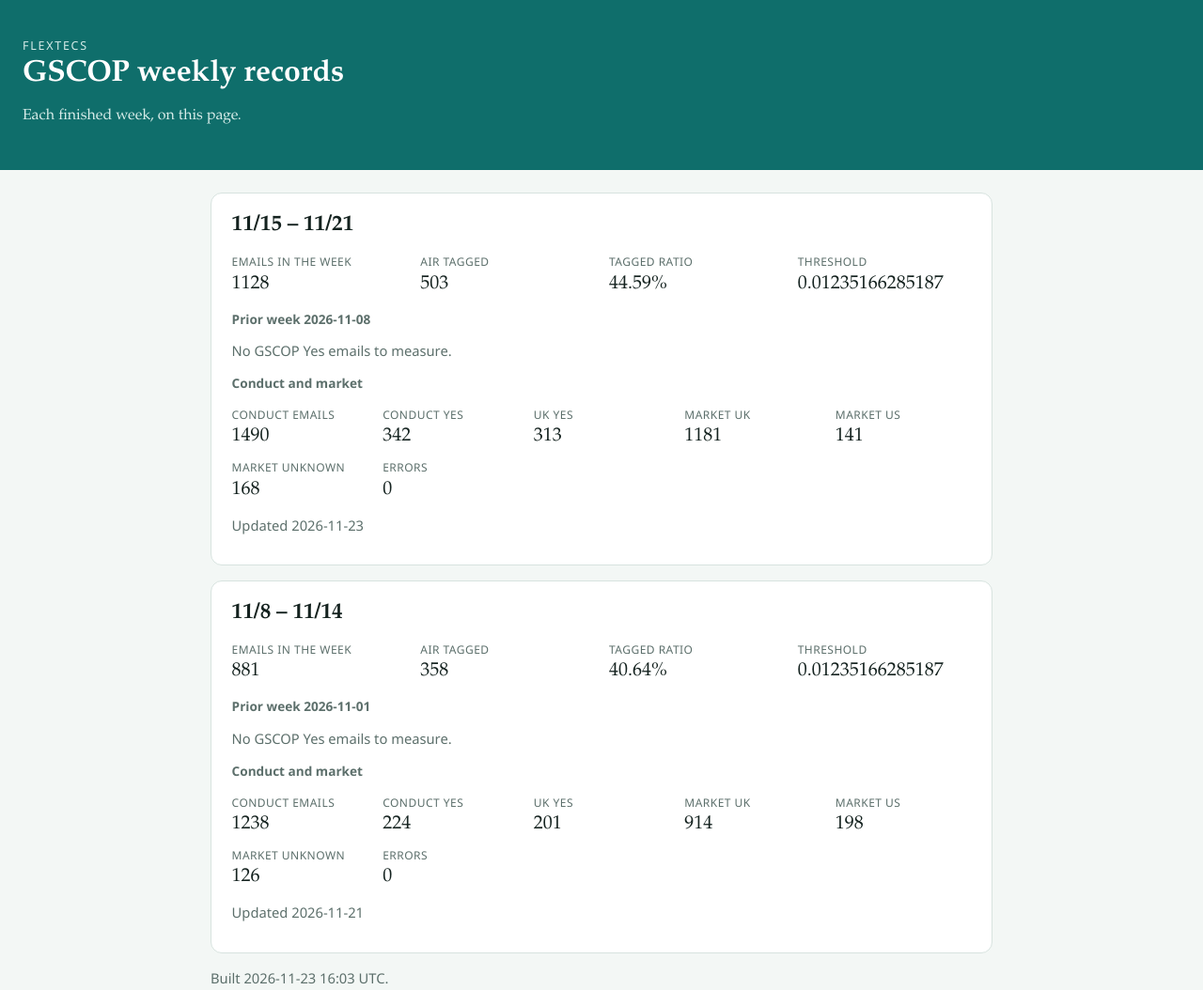
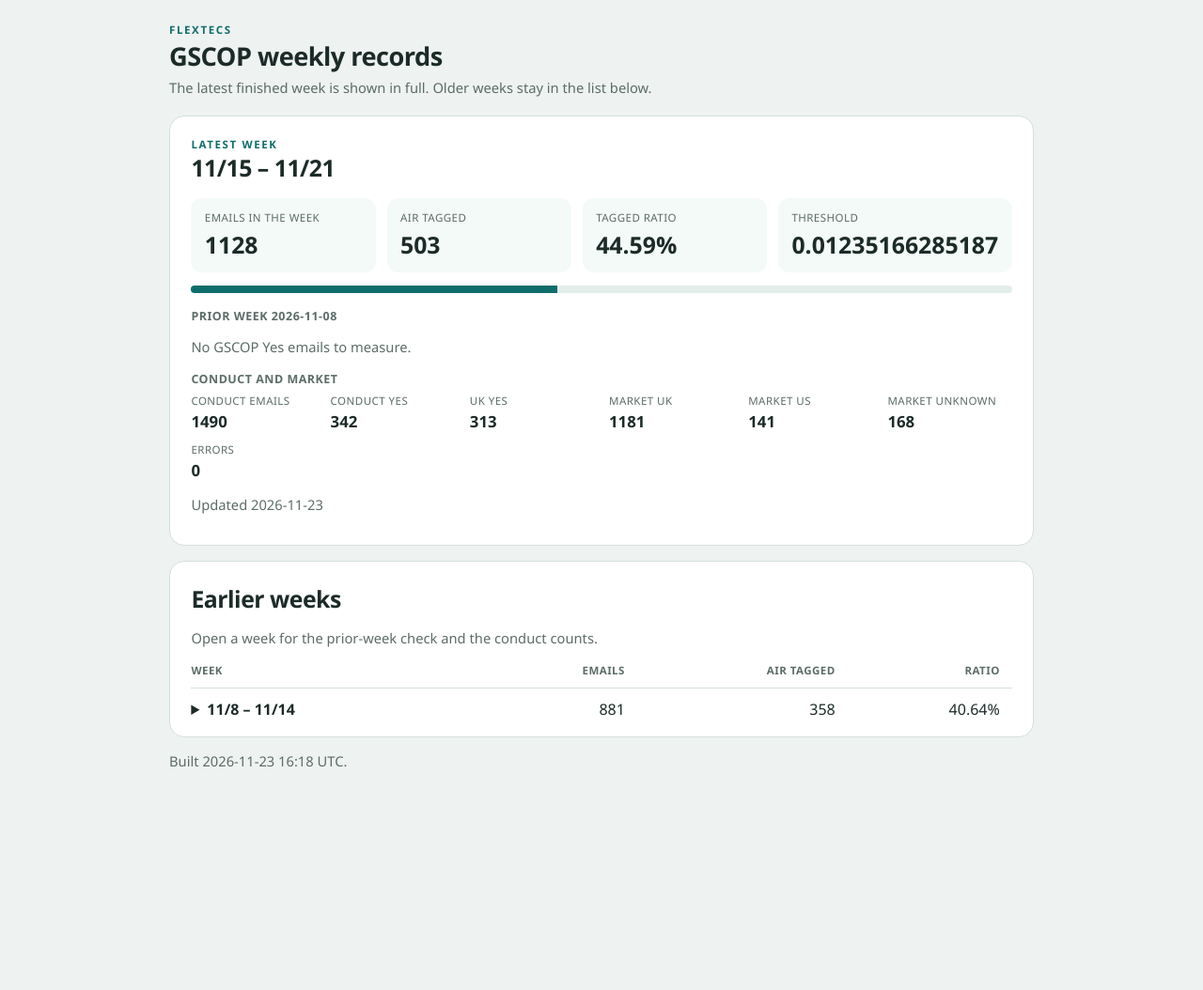
Before and after one commit to FlexTecsAI/gscop-weekly, a plain HTML site: page index.html in a window 1280 px wide. Shown: the whole page at 94% size. After the commit the page ends 883 px from the top, so only its background shows below. Drawn offline with Linux system fonts and the light colour scheme.

Commit message:
Publish the weekly records.

```diff
--- a/index.html
+++ b/index.html
@@ -7,66 +7,94 @@
   <style>
     :root {
       color-scheme: light;
-      --ink: #14221f;
-      --muted: #5c6f6b;
-      --line: #d7e3df;
-      --paper: #f3f7f5;
+      --ink: #1c2b28;
+      --muted: #5c6c68;
+      --line: #d5e0dc;
+      --paper: #eef2f1;
       --card: #ffffff;
       --teal: #0f6e6b;
+      --wash: #f4faf8;
     }
     * { box-sizing: border-box; }
     body {
       margin: 0;
-      font-family: "Iowan Old Style", Palatino, Georgia, serif;
+      font-family: "Segoe UI", "Avenir Next", sans-serif;
       color: var(--ink);
       background: var(--paper);
     }
-    header.site {
-      background: var(--teal);
-      color: white;
-      padding: 2.5rem 1.5rem 2rem;
-    }
-    header.site p { color: #d7ece9; }
-    main { max-width: 880px; margin: 0 auto; padding: 1.5rem; }
-    h1 { font-weight: 600; font-size: 2rem; margin: 0.2rem 0; }
-    h2 { font-size: 1.45rem; margin: 0; }
-    .mark { letter-spacing: 0.14em; text-transform: uppercase; font-family: "Avenir Next", "Segoe UI", sans-serif; font-size: 0.78rem; margin: 0; }
-    article {
+    main { max-width: 960px; margin: 0 auto; padding: 1.5rem 1.25rem 3rem; }
+    header.site { display: flex; justify-content: space-between; gap: 1rem; align-items: flex-end; margin-bottom: 1.25rem; }
+    h1 { font-weight: 650; font-size: 1.7rem; margin: 0.15rem 0 0.3rem; letter-spacing: -0.02em; }
+    h2 { font-size: 1.55rem; margin: 0; letter-spacing: -0.02em; }
+    h3 { font-size: 0.78rem; margin: 1rem 0 0.35rem; color: var(--muted); font-weight: 650; letter-spacing: 0.04em; text-transform: uppercase; }
+    .mark, .kicker { letter-spacing: 0.14em; text-transform: uppercase; font-size: 0.72rem; font-weight: 700; color: var(--teal); margin: 0; }
+    .lede, .note, .updated, .empty { color: var(--muted); font-size: 0.92rem; }
+    .lede { margin: 0; max-width: 38rem; }
+    article, .archive {
       background: var(--card);
       border: 1px solid var(--line);
-      border-radius: 12px;
-      padding: 1.25rem 1.35rem 1.1rem;
-      margin-bottom: 1rem;
+      border-radius: 16px;
+      padding: 1.35rem 1.4rem 1.15rem;
     }
-    dl { display: grid; grid-template-columns: repeat(auto-fit, minmax(140px, 1fr)); gap: 0.8rem 1rem; margin: 1rem 0; }
-    dt { font-family: "Avenir Next", "Segoe UI", sans-serif; font-size: 0.75rem; letter-spacing: 0.04em; text-transform: uppercase; color: var(--muted); }
-    dd { margin: 0.15rem 0 0; font-size: 1.25rem; }
-    h3 { font-family: "Avenir Next", "Segoe UI", sans-serif; font-size: 0.85rem; margin: 0.6rem 0 0.3rem; color: var(--muted); font-weight: 600; }
-    .note, .updated, .empty { color: var(--muted); font-family: "Avenir Next", "Segoe UI", sans-serif; font-size: 0.92rem; }
+    .archive { margin-top: 1rem; padding-bottom: 0.4rem; }
+    .stats { display: grid; grid-template-columns: repeat(4, 1fr); gap: 0.75rem; margin: 1rem 0 0.85rem; }
+    .stats div { background: var(--wash); border-radius: 12px; padding: 0.85rem 0.9rem; }
+    dt { font-size: 0.72rem; letter-spacing: 0.04em; text-transform: uppercase; color: var(--muted); }
+    dd { margin: 0.2rem 0 0; font-size: 1.55rem; font-weight: 650; font-variant-numeric: tabular-nums; }
+    .bar { height: 8px; background: #e3eeeb; border-radius: 99px; overflow: hidden; margin: 0 0 0.4rem; }
+    .bar span { display: block; height: 100%; background: var(--teal); }
+    .fold dl { display: grid; grid-template-columns: repeat(auto-fit, minmax(120px, 1fr)); gap: 0.7rem 1rem; margin: 0.4rem 0 0.8rem; }
+    .fold dd { font-size: 1.05rem; }
+    table { width: 100%; border-collapse: collapse; }
+    th { text-align: left; font-size: 0.72rem; letter-spacing: 0.04em; text-transform: uppercase; color: var(--muted); font-weight: 650; padding: 0.15rem 0.8rem 0.7rem 0; border-bottom: 1px solid var(--line); }
+    td { padding: 0.72rem 0.8rem 0.72rem 0; border-bottom: 1px solid #e7efec; font-variant-numeric: tabular-nums; vertical-align: top; }
+    tr:last-child td { border-bottom: 0; }
+    td:nth-child(n+2), th:nth-child(n+2) { text-align: right; }
+    summary { cursor: pointer; font-weight: 650; }
+    .scroll { overflow-x: auto; }
+    @media (max-width: 720px) {
+      .stats { grid-template-columns: 1fr 1fr; }
+      header.site { display: block; }
+    }
   </style>
 </head>
 <body>
-  <header class="site">
-    <p class="mark">FlexTecs</p>
-    <h1>GSCOP weekly records</h1>
-    <p>Each finished week, on this page.</p>
-  </header>
   <main>
-    <article>
+    <header class="site">
+      <div>
+        <p class="mark">FlexTecs</p>
+        <h1>GSCOP weekly records</h1>
+        <p class="lede">The latest finished week is shown in full. Older weeks stay in the list below.</p>
+      </div>
+    </header>
+    <article class="latest">
+      <p class="kicker">Latest week</p>
       <h2>11/15 – 11/21</h2>
-      <dl><div><dt>Emails in the week</dt><dd>1128</dd></div><div><dt>AIR tagged</dt><dd>503</dd></div><div><dt>Tagged ratio</dt><dd>44.59%</dd></div><div><dt>Threshold</dt><dd>0.01235166285187</dd></div></dl>
-      <h3>Prior week 2026-11-08</h3><p class="note">No GSCOP Yes emails to measure.</p>
-      <h3>Conduct and market</h3><dl><div><dt>Conduct emails</dt><dd>1490</dd></div><div><dt>Conduct Yes</dt><dd>342</dd></div><div><dt>UK Yes</dt><dd>313</dd></div><div><dt>Market UK</dt><dd>1181</dd></div><div><dt>Market US</dt><dd>141</dd></div><div><dt>Market unknown</dt><dd>168</dd></div><div><dt>Errors</dt><dd>0</dd></div></dl>
+      <dl class="stats"><div><dt>Emails in the week</dt><dd>1128</dd></div><div><dt>AIR tagged</dt><dd>503</dd></div><div><dt>Tagged ratio</dt><dd>44.59%</dd></div><div><dt>Threshold</dt><dd>0.01235166285187</dd></div></dl>
+      <div class="bar" aria-hidden="true"><span style="width: 44.59%"></span></div>
+      <div class="fold">
+        <h3>Prior week 2026-11-08</h3><p class="note">No GSCOP Yes emails to measure.</p>
+        <h3>Conduct and market</h3><dl><div><dt>Conduct emails</dt><dd>1490</dd></div><div><dt>Conduct Yes</dt><dd>342</dd></div><div><dt>UK Yes</dt><dd>313</dd></div><div><dt>Market UK</dt><dd>1181</dd></div><div><dt>Market US</dt><dd>141</dd></div><div><dt>Market unknown</dt><dd>168</dd></div><div><dt>Errors</dt><dd>0</dd></div></dl>
+      </div>
       <p class="updated">Updated 2026-11-23</p>
-    </article>
-<article>
-      <h2>11/8 – 11/14</h2>
-      <dl><div><dt>Emails in the week</dt><dd>881</dd></div><div><dt>AIR tagged</dt><dd>358</dd></div><div><dt>Tagged ratio</dt><dd>40.64%</dd></div><div><dt>Threshold</dt><dd>0.01235166285187</dd></div></dl>
-      <h3>Prior week 2026-11-01</h3><p class="note">No GSCOP Yes emails to measure.</p>
-      <h3>Conduct and market</h3><dl><div><dt>Conduct emails</dt><dd>1238</dd></div><div><dt>Conduct Yes</dt><dd>224</dd></div><div><dt>UK Yes</dt><dd>201</dd></div><div><dt>Market UK</dt><dd>914</dd></div><div><dt>Market US</dt><dd>198</dd></div><div><dt>Market unknown</dt><dd>126</dd></div><div><dt>Errors</dt><dd>0</dd></div></dl>
-      <p class="updated">Updated 2026-11-21</p>
-    </article>
-    <p class="updated">Built 2026-11-23 16:03 UTC.</p>
+    </article><section class="archive">
+      <h2>Earlier weeks</h2>
+      <p class="note">Open a week for the prior-week check and the conduct counts.</p>
+      <div class="scroll">
+        <table>
+          <thead><tr><th>Week</th><th>Emails</th><th>AIR tagged</th><th>Ratio</th></tr></thead>
+          <tbody>
+            <tr>
+      <td><details><summary>11/8 – 11/14</summary><div class="fold"><h3>Prior week 2026-11-01</h3><p class="note">No GSCOP Yes emails to measure.</p><h3>Conduct and market</h3><dl><div><dt>Conduct emails</dt><dd>1238</dd></div><div><dt>Conduct Yes</dt><dd>224</dd></div><div><dt>UK Yes</dt><dd>201</dd></div><div><dt>Market UK</dt><dd>914</dd></div><div><dt>Market US</dt><dd>198</dd></div><div><dt>Market unknown</dt><dd>126</dd></div><div><dt>Errors</dt><dd>0</dd></div></dl><p class="updated">Updated 2026-11-23</p></div></details></td>
+      <td>881</td>
+      <td>358</td>
+      <td>40.64%</td>
+    </tr>
+          </tbody>
+        </table>
+      </div>
+    </section>
+    <p class="updated">Built 2026-11-23 16:18 UTC.</p>
   </main>
 </body>
 </html>
```
